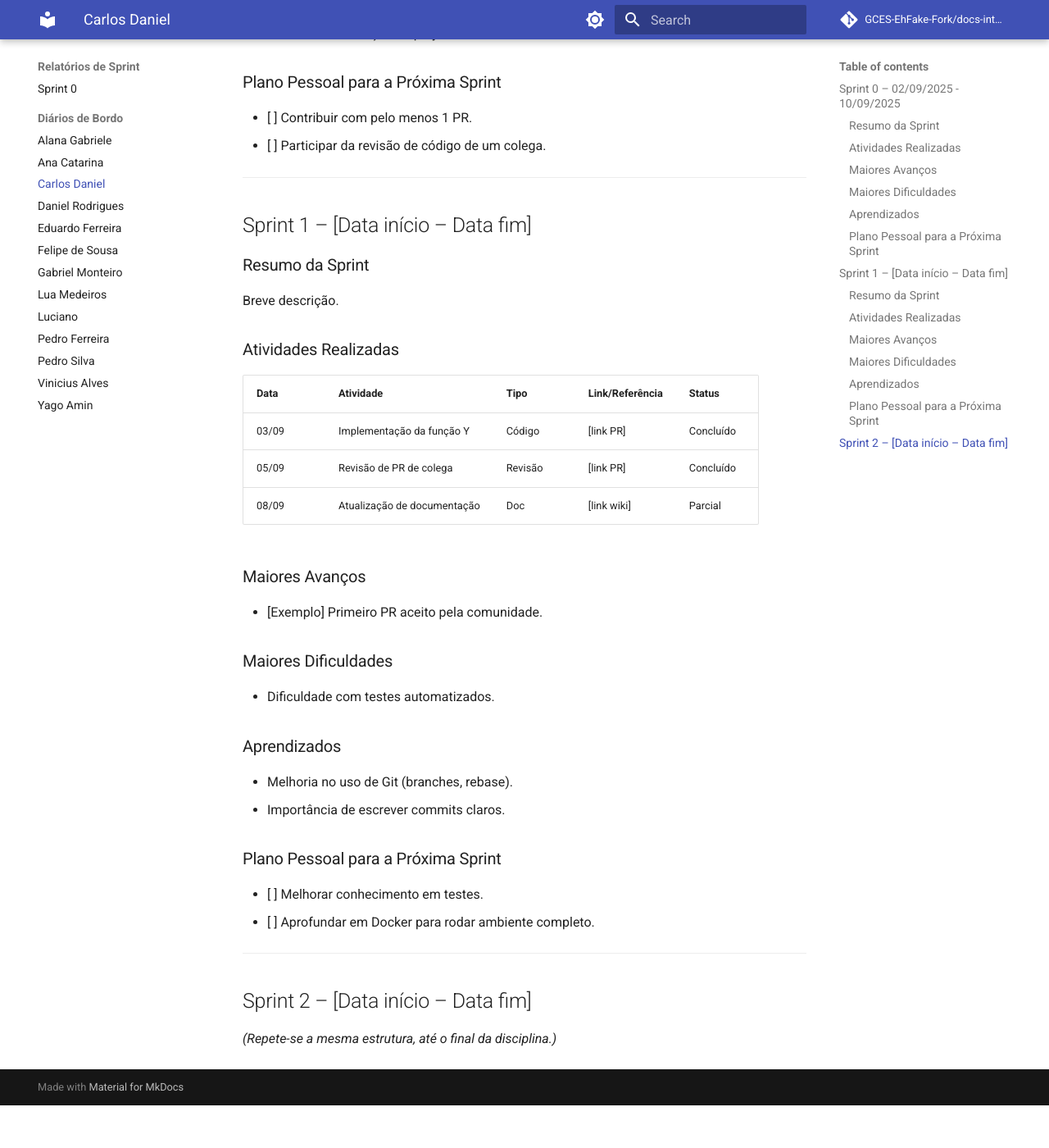
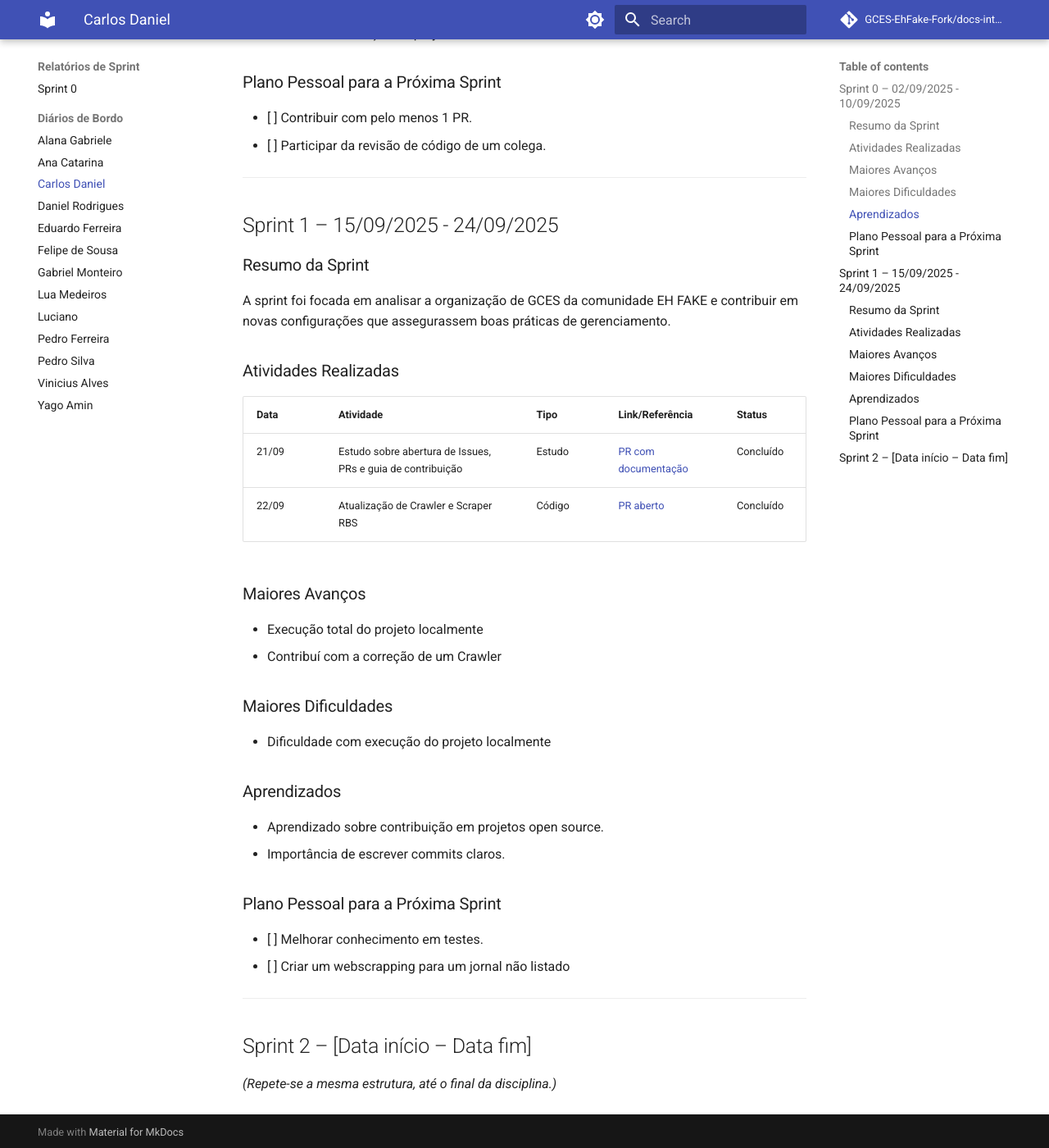
Before and after one commit to GCES-EhFake-Fork/docs-interno, an MkDocs documentation site: the page built from docs/diarios/diarioCarlos.md, in a window 1280 px wide and 1400 px high, scrolled down 1363 px. Shown: the whole window at 82% size. Built offline with MkDocs 1.6.1 and Material for MkDocs 9.7.7, drawn with Linux system fonts in a browser that asks for light colours; comment, search, counter and statistics services are not loaded; before the commit the page ends 2711 px from its top, so only the background shows below that.

Commit message:
docs: adiciona diario bordo Carlos Sprint 1

```diff
--- a/docs/diarios/diarioCarlos.md
+++ b/docs/diarios/diarioCarlos.md
@@ -43,37 +43,37 @@ Reconhecimento inicial do projeto, leitura da documentação, configuração de
 
 ---
 
-## Sprint 1 – \[Data início – Data fim]
+## Sprint 1 – 15/09/2025 - 24/09/2025
 
 ### Resumo da Sprint
 
-Breve descrição.
+A sprint foi focada em analisar a organização de GCES da comunidade EH FAKE e contribuir em novas configurações que assegurassem boas práticas de gerenciamento.
 
 ### Atividades Realizadas
 
 | Data  | Atividade                   | Tipo    | Link/Referência | Status    |
 | ----- | --------------------------- | ------- | --------------- | --------- |
-| 03/09 | Implementação da função Y   | Código  | \[link PR]      | Concluído |
-| 05/09 | Revisão de PR de colega     | Revisão | \[link PR]      | Concluído |
-| 08/09 | Atualização de documentação | Doc     | \[link wiki]    | Parcial   |
+| 21/09 | Estudo sobre abertura de Issues, PRs e guia de contribuição   | Estudo  | [PR com documentação](https://github.com/EH-FAKE/check-up/pull/21)      | Concluído |
+| 22/09 | Atualização de Crawler e Scraper RBS     | Código | [PR aberto](https://github.com/EH-FAKE/check-up/pull/38)      | Concluído |
 
 ### Maiores Avanços
 
-* \[Exemplo] Primeiro PR aceito pela comunidade.
+* Execução total do projeto localmente
+* Contribuí com a correção de um Crawler
 
 ### Maiores Dificuldades
 
-* Dificuldade com testes automatizados.
+* Dificuldade com execução do projeto localmente
 
 ### Aprendizados
 
-* Melhoria no uso de Git (branches, rebase).
+* Aprendizado sobre contribuição em projetos open source.
 * Importância de escrever commits claros.
 
 ### Plano Pessoal para a Próxima Sprint
 
 * [ ] Melhorar conhecimento em testes.
-* [ ] Aprofundar em Docker para rodar ambiente completo.
+* [ ] Criar um webscrapping para um jornal não listado
 
 ---
 
```
